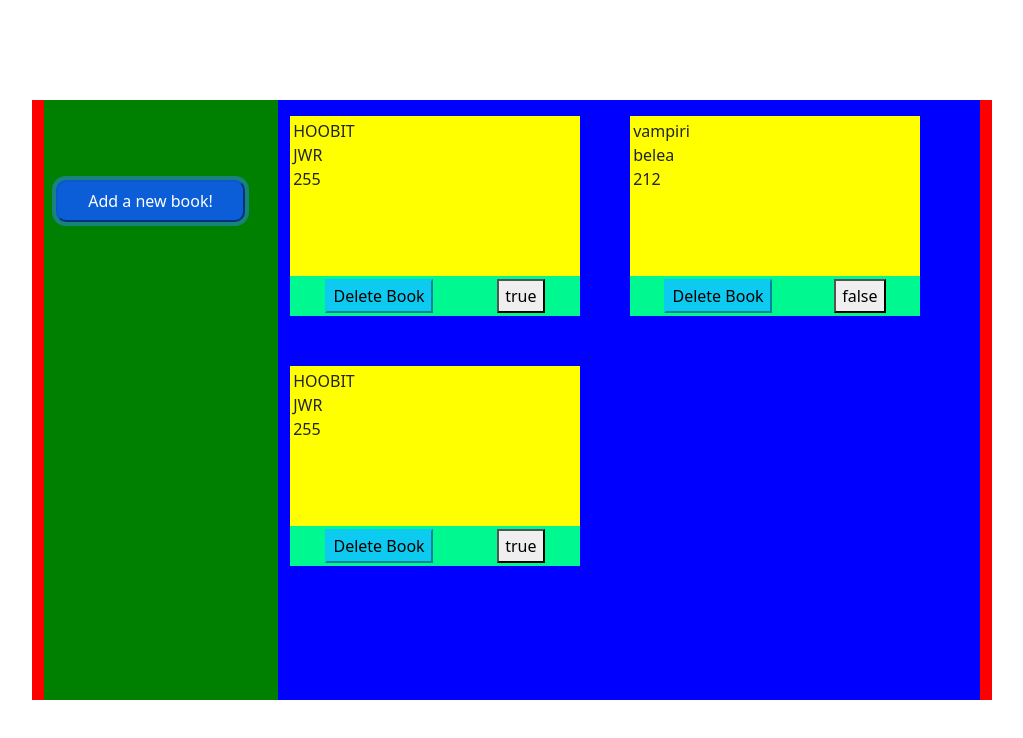
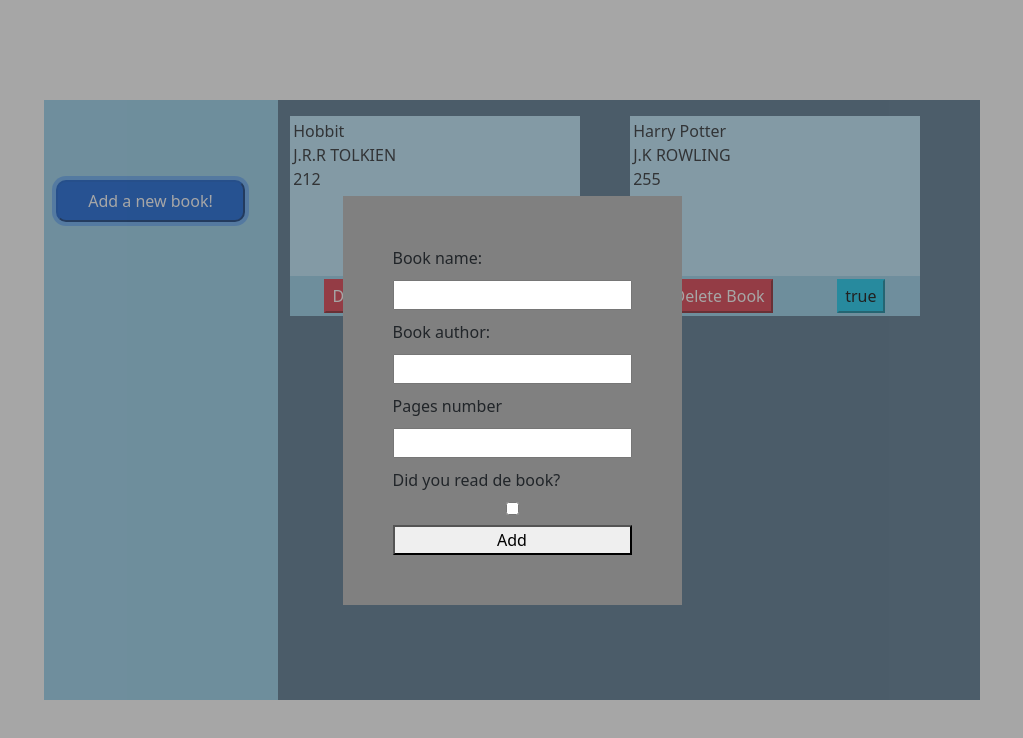
Before and after one commit to LaurentiuMihaiNicuta/odin-library, a plain HTML site: page index.html in a window 1280 px wide. Both pictures are taken after a click on the button "Add a new book!". Shown: the whole page, without its empty margins (128-1151 px from the left). Drawn offline with nearby package versions, Linux system fonts and the light colour scheme.

Commit message:
added classes , gave up on design since i have some weak spots into classes and i prefer to research that

```diff
--- a/1oldscriot.js
+++ b/1oldscriot.js
@@ -15,6 +15,8 @@ const myLibrary = [
     }
 
 ];
+
+
 const content = document.getElementById('content');
 const modal = document.getElementById('modal');
 const addBookButton = document.getElementById('addBookButton');
@@ -130,6 +132,7 @@ function render(){
 
     checkStatus(readButton,book);
     changeColor(readButton,book,bookBody);
+
     deleteButton.addEventListener('click', function(){
         remove(book);
     });
--- a/index.html
+++ b/index.html
@@ -11,10 +11,23 @@
 </head>
 <body>
     <div class="container-fluid w-75 h-75">
-        <div class="container-fluid side-panel w-25">
-            <button class="btn-primary">
+        <div class="container-fluid side-panel w-25 " >
+            <button class="btn-primary" data-toggle="modal" id="add-btn">
                 Add a new book!
             </button>
+        </div>
+        <div class="custom-modal" id="modal">
+            <form action="" class="modal-form" id="form" required>
+                <label for="name">Book name:</label>
+                <input type="text" id="name" name="name">
+                <label for="author">Book author:</label>
+                <input type="text" id="author" name="author">
+                <label for="pages">Pages number</label>
+                <input type="text" id="pages" name="pages">
+                <label for="status">Did you read de book?</label>
+                <input type="checkbox" id="status" name="status">
+                <button type="submit"> Add</button>
+            </form>
         </div>
         <div class="container-fluid books-container w-75" id="book-container">
 
--- a/script.js
+++ b/script.js
@@ -15,15 +15,22 @@ class UI {
 
 
     constructor(){
+
         this.container = document.getElementById('book-container')
+        this.addButton = document.getElementById('add-btn');
+        this.modal = document.getElementById('modal');
+        this.form = document.getElementById('form');
+        this.ButtonListener();
+        this.UILibrary = usedLibrary.getArraylibrary();
+
     }
 
     render = () => {
         this.container.innerHTML = " ";
 
-        const UILibrary = usedLibrary.getArraylibrary();
 
-        UILibrary.forEach(book => {
+
+        this.UILibrary.forEach(book => {
 
             const bookContainerContent = document.createElement('div');
             const bookContainerFooter = document.createElement('div');
@@ -33,8 +40,9 @@ class UI {
             const status = document.createElement('button');
 
             deleteButton.textContent = 'Delete Book';
-            deleteButton.classList.add('btn-info')
+            deleteButton.classList.add('btn-danger')
             status.textContent = book.status;
+            status.classList.add('btn-info')
 
             this.container.appendChild(bookContainer);
 
@@ -54,7 +62,12 @@ class UI {
            bookContainerFooter.appendChild(status);
 
            deleteButton.addEventListener('click' , () => {
-            this.delete(UILibrary,book)
+            this.delete(this.UILibrary,book)
+           })
+
+           status.addEventListener('click' , () => {
+            this.changeStatus(book)
+
            })
 
         });
@@ -63,16 +76,56 @@ class UI {
 
     }
 
-    delete = (library,book) => {
-        let index = library.indexOf(book);;
+    changeStatus = (book) => {
+        book.status = !book.status;
+        this.render();
 
-        library.splice(index,1);
-
-        this.render();
     }
 
 
 
+
+    delete = (library,book) => {
+
+        let index = library.indexOf(book);;
+        library.splice(index,1);
+        this.render();
+    }
+
+    ButtonListener = () => {
+        this.addButton.addEventListener('click', e => this.openModal());
+        this.form.addEventListener('submit', this.submitForm,) ;
+
+    }
+
+     openModal = () => {
+        console.log('am deschis modalul')
+        this.modal.style.display = "flex";
+
+     }
+
+    submitForm = (event) => {
+
+        event.preventDefault();
+
+        const title = document.getElementById('name').value ;
+        const author = document.getElementById('author').value ;
+        const pages = document.getElementById('pages').value;
+        const status = document.getElementById('status').checked ;
+
+        const newBook = new Book(title, author, pages, status);
+
+        usedLibrary.addToLibrary(newBook);
+
+        this.UILibrary = usedLibrary.getArraylibrary();
+
+        this.render();
+
+        this.modal.style.display = 'none';
+
+        this.form.reset();
+
+    }
 }
 
 class Library{
@@ -84,7 +137,7 @@ class Library{
 
     addToLibrary = (book) => {
 
-        this.arrayLibrary.push(book);
+        this.arrayLibrary.splice(0,0,book);
 
     }
 
@@ -92,15 +145,14 @@ class Library{
 
 }
 
-let hobit = new Book("HOOBIT","JWR",255,true);
-let tvd = new Book("vampiri","belea",212,false);
+let harryPotter = new Book("Harry Potter","J.K ROWLING",255,true);
+let hobbit = new Book("Hobbit","J.R.R TOLKIEN",212,false);
 
 const usedLibrary = new Library();
 const userInterface = new UI();
 
-usedLibrary.addToLibrary(hobit);
-usedLibrary.addToLibrary(tvd);
-usedLibrary.addToLibrary(hobit);
+usedLibrary.addToLibrary(harryPotter);
+usedLibrary.addToLibrary(hobbit);
 
 
 userInterface.render();
--- a/styles.css
+++ b/styles.css
@@ -8,18 +8,18 @@ body{
 }
 
 .container-fluid {
-    background-color: red;
+
     display: flex;
 
 }
 
 .side-panel{
-    background-color: green;
+    background-color: rgb(149, 209, 236);
 }
 
 .books-container{
     padding-top: 1rem;
-    background-color: blue;
+    background-color: rgb(82, 114, 139);
     display: grid;
     grid-template-columns: repeat(auto-fill, 290px);
     grid-auto-rows: 200px;
@@ -28,20 +28,20 @@ body{
 }
 
 .books-container > div {
-    background-color: green;
+
     display: flex;
     flex-direction: column;
 
 }
 
 .books-container > div > div:first-child {
-    background-color: yellow;
+    background-color: rgb(188, 232, 253);
     height: 80%;
     padding: 0.2rem;
 }
 
 .books-container > div > div:last-child{
-    background-color: rgb(0, 248, 145);
+    background-color: rgb(149, 209, 236);
     height: 20%;
     display: flex;
     justify-content: space-around;
@@ -60,3 +60,26 @@ body{
     height: 7%;
     border-radius:10px;
 }
+
+.custom-modal{
+    background-color: rgba(70, 70, 70, 0.479);
+    display: flex;
+    justify-content: center;
+    align-items: center;
+    position: fixed;
+    width: 100%;
+    height: 100%;
+    top: 0;
+    left: 0;
+    display: none;
+
+}
+
+.modal-form{
+    background-color: gray;
+    display: flex;
+    flex-direction: column;
+    padding:50px;
+    gap:10px;
+
+}
```
